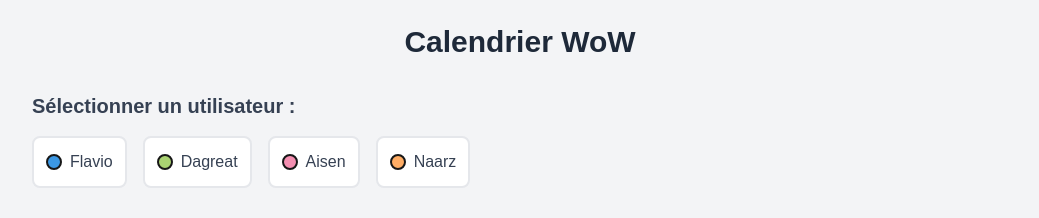
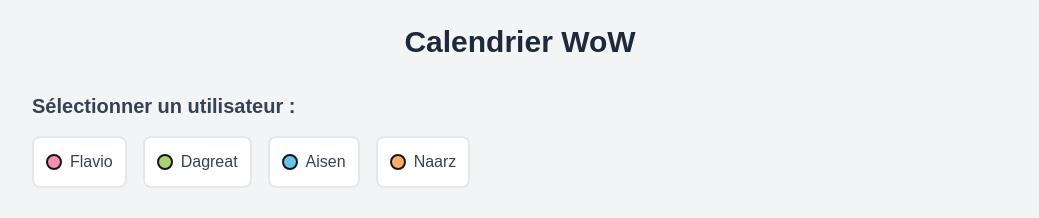
Before and after one commit to JulienLucha13/wow_calendar, a Next.js app: page / in a window 1280 px wide. Shown: the top 218 px of the page, without its empty margins (120-1159 px from the left). Built offline with nearby package versions, Linux system fonts and the light colour scheme; no server answers; the database is empty.

Commit message:
change color classes

```diff
--- a/src/app/globals.css
+++ b/src/app/globals.css
@@ -34,9 +34,9 @@
 }
 
 .aisenColor {
-  background-color: #f48fb1;
+  background-color: #66c6e8;
 }
 
 .flavioColor {
-  background-color: #3c98e4;
+  background-color: #f48fb1;
 }
```
